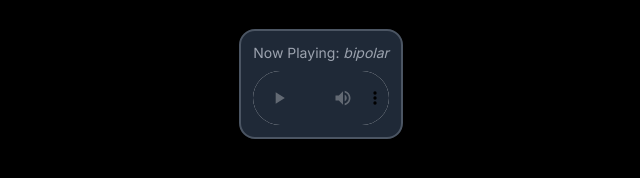
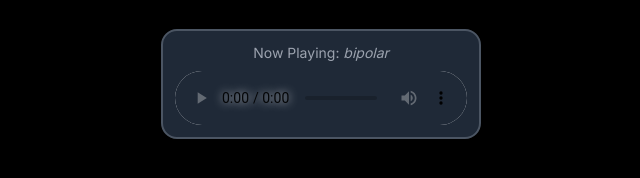
Before and after one commit to copyrighttxt/copyrighttxt.github.io, a plain HTML site: page index.html in a window 1280 px wide. Shown: the part 516-694 px from the top of the page, without its empty margins (319-959 px from the left). Drawn offline with nearby package versions, Linux system fonts and the light colour scheme.

Commit message:
Update index.html

```diff
--- a/index.html
+++ b/index.html
@@ -5,50 +5,50 @@
   <meta name="viewport" content="width=device-width, initial-scale=1.0"/>
   <title>:3</title>
 
-  <!-- Tailwind CSS for utility classes -->
+  <!-- Tailwind CSS for layout & Lucide for icons -->
   <script src="https://cdn.tailwindcss.com"></script>
-  <!-- Lucide for SVG icons -->
   <script src="https://unpkg.com/lucide@latest"></script>
 
   <style>
     @import url('https://fonts.googleapis.com/css2?family=Inter:wght@400;700&display=swap');
     body {
       font-family: 'Inter', sans-serif;
-      background: #000;
-      color: #fff;
     }
 
-    /* Card around audio controls */
+    /* Container for custom audio */
     .custom-audio-container {
-      background: #1f2937;            /* gray-800 */
-      border: 2px solid #4b5563;     /* gray-600 */
-      border-radius: 1rem;           /* rounded-2xl */
-      padding: .75rem;               /* p-3 */
+      background-color: #1f2937;             /* gray-800 */
+      border: 2px solid #4b5563;             /* gray-600 */
+      border-radius: 1rem;                   /* rounded-2xl */
+      padding: 0.75rem;                      /* p-3 */
+      width: 100%;
       max-width: 320px;
       margin: 1rem auto;
-      box-shadow: 0 4px 6px rgba(0,0,0,0.5);
+      box-shadow: 0 4px 6px rgba(0,0,0,0.5);  /* soft shadow */
     }
 
-    /* Style native WebKit controls panel */
+    /* Make the native controls panel match container */
     .custom-audio::-webkit-media-controls-panel {
-      background: #1f2937;           /* gray-800 */
-      border-radius: .75rem;         /* rounded-xl */
+      background-color: #1f2937;             /* gray-800 */
+      border-radius: 0.75rem;                /* rounded-xl */
     }
+
     /* Invert default icons for visibility */
     .custom-audio::-webkit-media-controls-play-button,
     .custom-audio::-webkit-media-controls-volume-slider,
     .custom-audio::-webkit-media-controls-mute-button {
       filter: invert(100%);
     }
+
     /* Firefox styling */
     .custom-audio::-moz-media-controls {
-      background: #1f2937;
-      border-radius: .75rem;
+      background-color: #1f2937;
+      border-radius: 0.75rem;
     }
   </style>
 </head>
 
-<body class="flex flex-col items-center justify-center min-h-screen px-4 py-10 space-y-8">
+<body class="bg-black text-white flex flex-col items-center justify-center min-h-screen px-4 py-10 space-y-8">
 
   <!-- Page Title -->
   <h1 class="text-4xl font-bold">:3</h1>
@@ -95,23 +95,14 @@
   <!-- Custom Audio Player -->
   <div class="custom-audio-container text-center">
     <p class="text-sm text-gray-400 mb-2">Now Playing: <span class="italic">bipolar</span></p>
-    <audio id="bg-audio" class="custom-audio w-full" controls autoplay loop muted>
+    <audio class="custom-audio w-full" controls autoplay loop>
       <source src="https://github.com/copyrighttxt/copyrighttxt.github.io/raw/refs/heads/main/music.mp3" type="audio/mpeg">
       Your browser does not support the audio element.
     </audio>
   </div>
 
   <script>
-    // Render icons
     lucide.createIcons();
-    // On load, unmute & play—fallback if autoplay was blocked
-    window.addEventListener('load', () => {
-      const audio = document.getElementById('bg-audio');
-      audio.muted = false;
-      audio.play().catch(() => {
-        console.warn('Autoplay prevented; awaiting user interaction to play audio.');
-      });
-    });
   </script>
 </body>
 </html>
```
